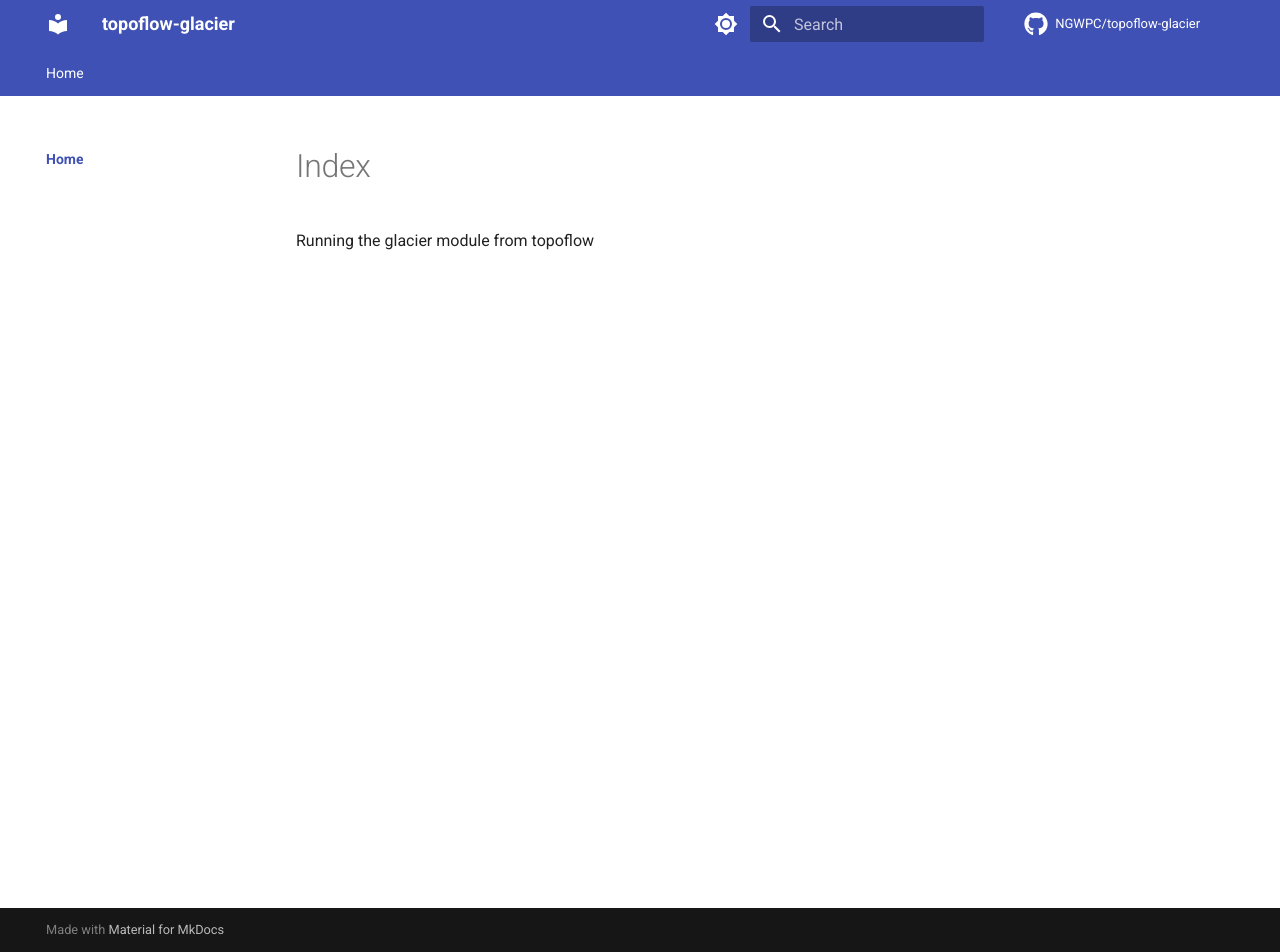
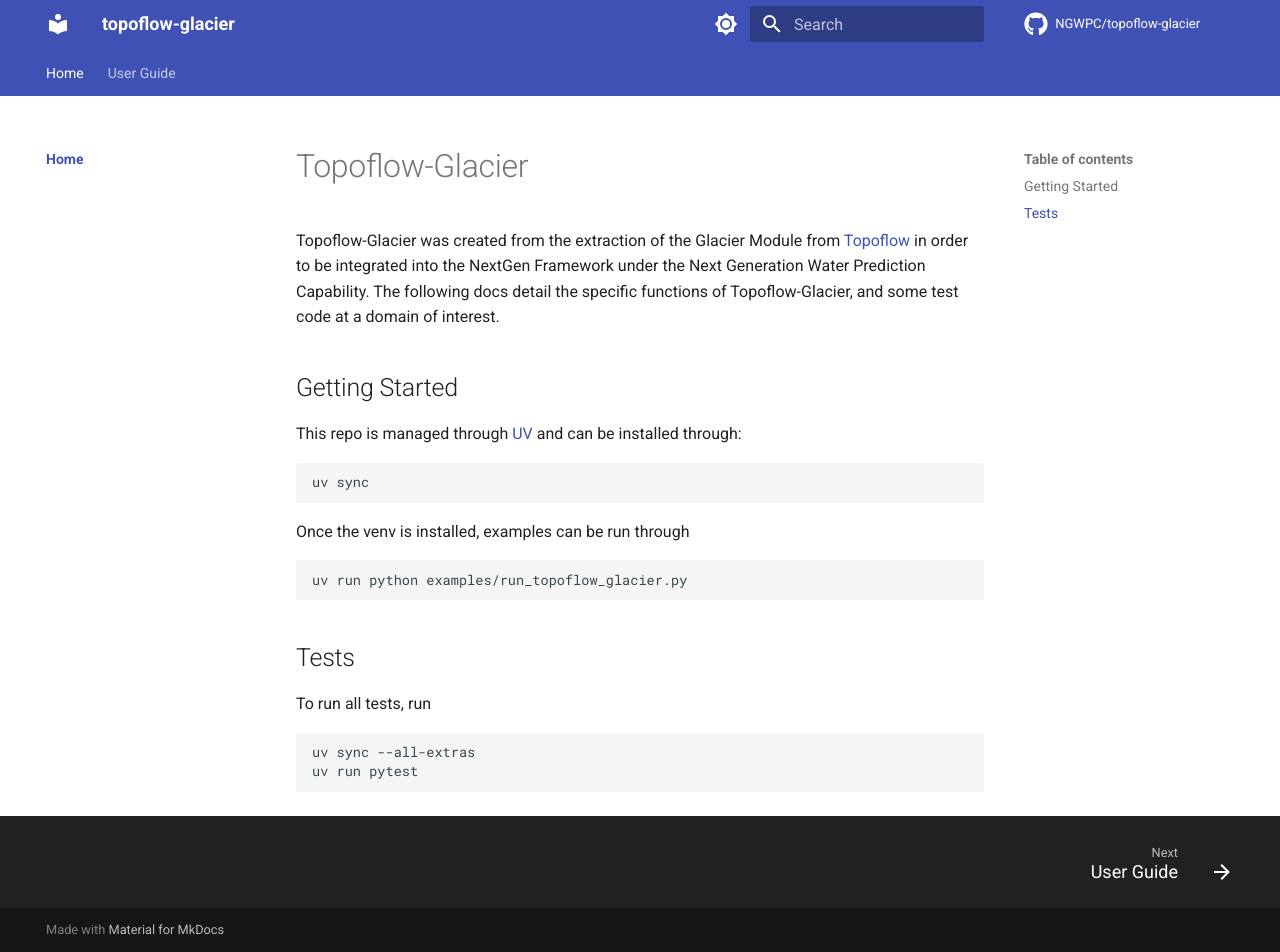
Before and after one commit to NGWPC/topoflow-glacier, an MkDocs documentation site: the page built from docs/index.md, in a window 1280 px wide and 952 px high. Built offline with MkDocs 1.6.1 and Material for MkDocs 9.7.7, drawn with Linux system fonts in a browser that asks for light colours; comment, search, counter and statistics services are not loaded.

Commit message:
patch: added docs, removed n_steps from config

````diff
--- a/docs/index.md
+++ b/docs/index.md
@@ -1 +1,22 @@
-Running the glacier module from topoflow
+# Topoflow-Glacier
+
+Topoflow-Glacier was created from the extraction of the Glacier Module from [Topoflow](https://github.com/NOAA-OWP/topoflow/tree/hydrofabric_fixes) in order to be integrated into the NextGen Framework under the Next Generation Water Prediction Capability. The following docs detail the specific functions of Topoflow-Glacier, and some test code at a domain of interest.
+
+## Getting Started
+
+This repo is managed through [UV](https://docs.astral.sh/uv/getting-started/installation/) and can be installed through:
+```sh
+uv sync
+```
+
+Once the venv is installed, examples can be run through
+```sh
+uv run python examples/run_topoflow_glacier.py
+```
+
+## Tests
+To run all tests, run
+```sh
+uv sync --all-extras
+uv run pytest
+```
--- a/mkdocs.yml
+++ b/mkdocs.yml
@@ -1,6 +1,6 @@
 site_name: topoflow-glacier
 site_description: Running the glacier module from topoflow
-repo_url: https://github.com/NGWPC/topoflow-glacier
+repo_url: https://github.com/NOAA-OWP/topoflow-glacier
 repo_name: NGWPC/topoflow-glacier
 theme:
   name: material
@@ -48,3 +48,6 @@ plugins:
 nav:
   - Home:
     - index.md
+  - User Guide:
+    - user_guide/index.md
+    - Configs: user_guide/config.md
````
Also changed, not shown: docs/user_guide/config.md (added, +78 -0 lines), docs/user_guide/index.md (added, +5 -0 lines), 2 other files.
